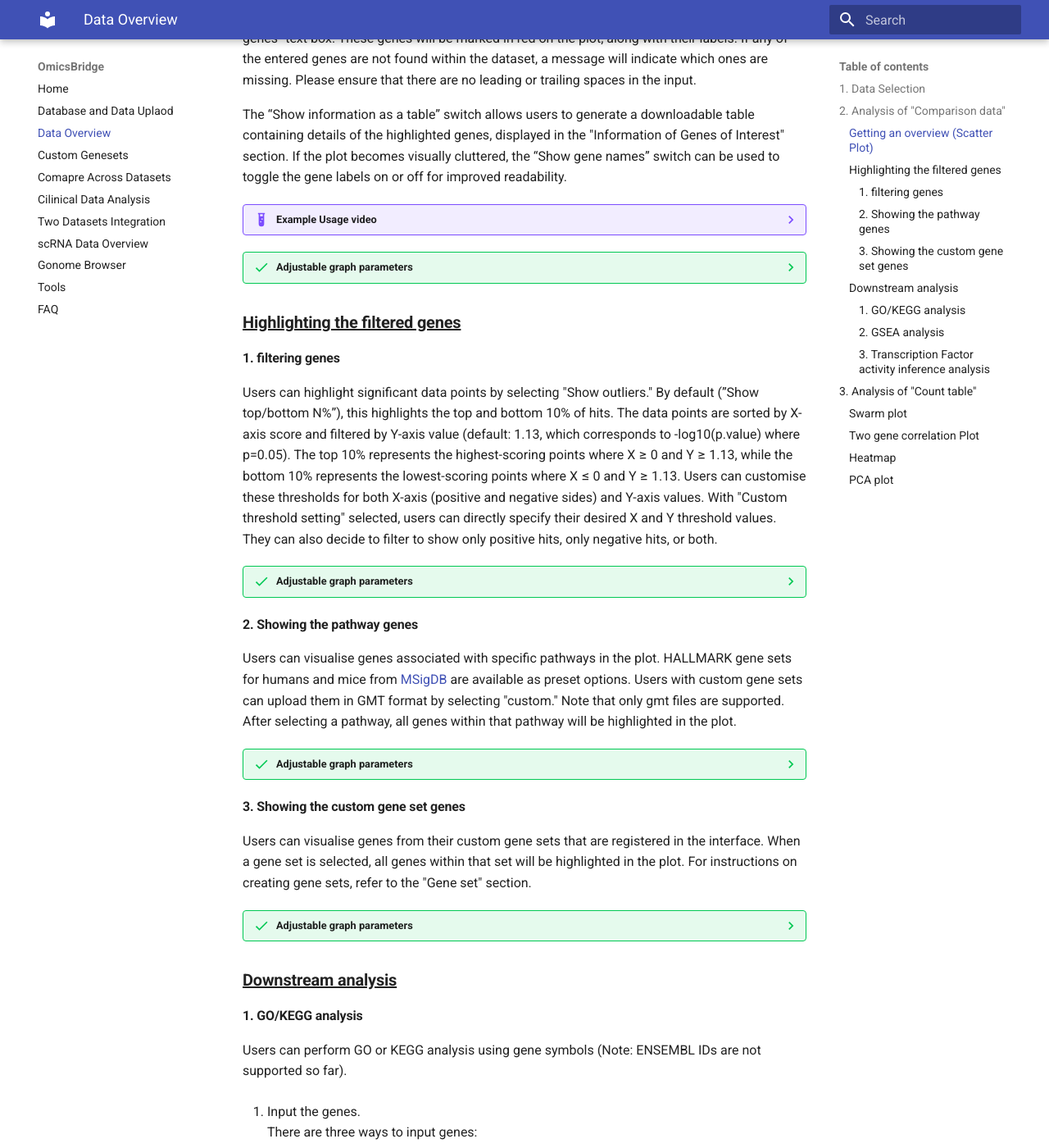
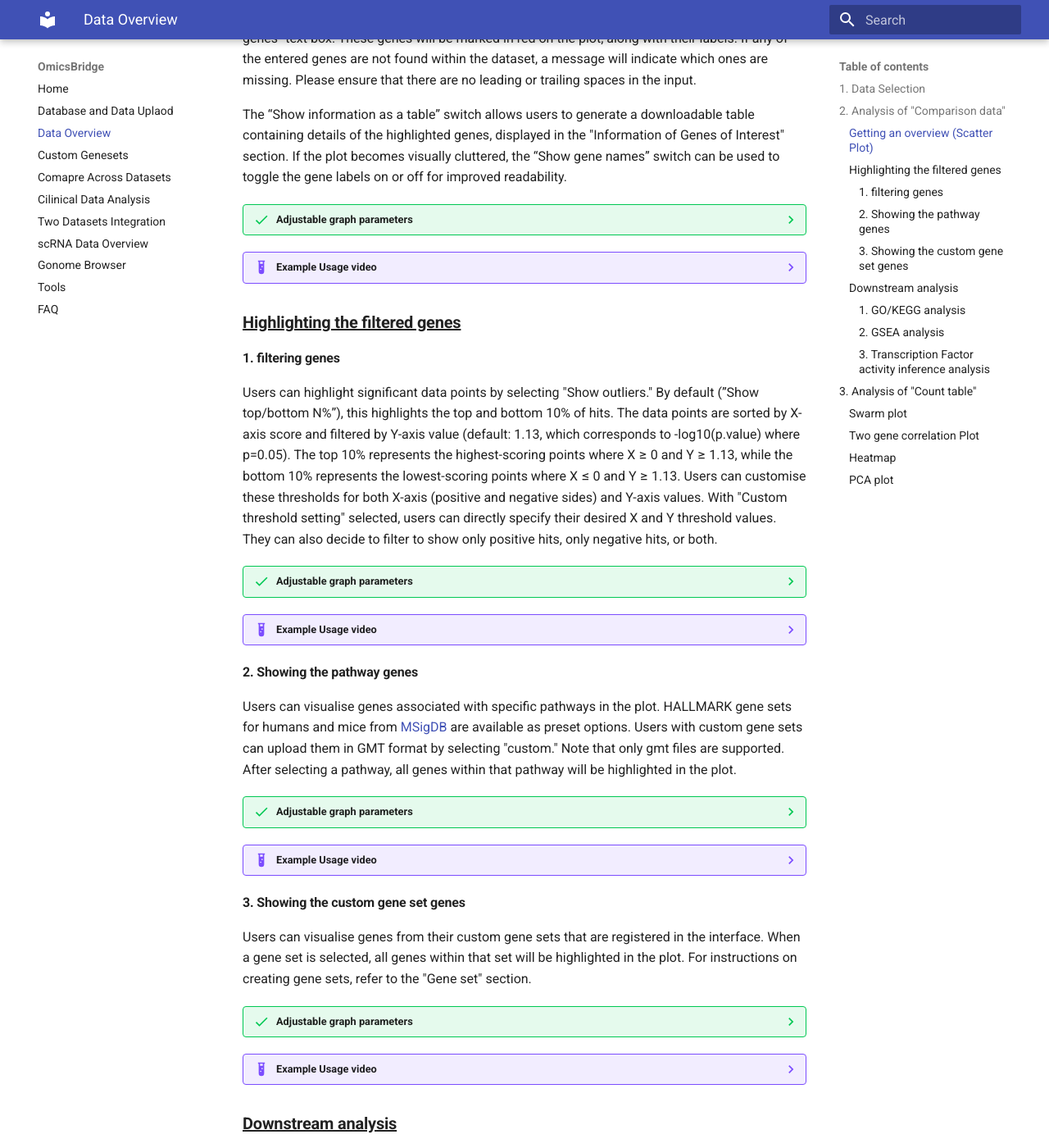
Before and after one commit to htsmto/OmicsBridge, an MkDocs documentation site: the page built from docs/Data_Overview.md, in a window 1280 px wide and 1400 px high, scrolled down 1068 px. Shown: the whole window at 82% size. Built offline with MkDocs 1.6.1 and Material for MkDocs 9.7.7, drawn with Linux system fonts in a browser that asks for light colours.

Commit message:
Updated the wiki

```diff
--- a/docs/Data_Overview.md
+++ b/docs/Data_Overview.md
@@ -22,11 +22,6 @@ To highlight specific genes of interest, users may input gene names—one per li
 
 The “Show information as a table” switch allows users to generate a downloadable table containing details of the highlighted genes, displayed in the "Information of Genes of Interest" section. If the plot becomes visually cluttered, the “Show gene names” switch can be used to toggle the gene labels on or off for improved readability.
 
-??? example  "Example Usage video"
-    <video width="1000" controls>
-    <source src="../videos/21_Overview_comparison_plot.mp4" type="video/mp4">
-    </video>
-
 ??? success  "Adjustable graph parameters"
     - The size of the figure. (width and height)
     - The size of all the dots and the highlighted dots.
@@ -35,6 +30,10 @@ The “Show information as a table” switch allows users to generate a download
     - Axis range control: Specify minimum and maximum values for x and y axes to zoom in on specific data regions.
     - White background option: The default is a grey background. Use this to switch to a white background.
 
+??? example  "Example Usage video"
+    <video width="1000" controls>
+    <source src="../videos/DataOverview_1_720.mp4" type="video/mp4">
+    </video>
 
 ### <u> **Highlighting the filtered genes** </u>
 
@@ -48,6 +47,11 @@ Users can highlight significant data points by selecting "Show outliers." By def
     - View filtered points in a downloadable table in the "Outliers Information" section below. Users can also access a simple list of filtered gene names for easy copying to other analyses ("Show the filtered genes information")
     - View the filtered data as a bar plot, sorted by X-axis value (e.g., LFC). The bars can be colored based on X-axis values, Y-axis values, or shown in plain grey. Any genes listed in the "Enter genes" box will be highlighted in red. ("Show in a bar plot")
 
+??? example  "Example Usage video"
+    <video width="1000" controls>
+    <source src="../videos/DataOverview_2_720.mp4" type="video/mp4">
+    </video>
+
 #### **2. Showing the pathway genes**
 Users can visualise genes associated with specific pathways in the plot. HALLMARK gene sets for humans and mice from [MSigDB](https://www.gsea-msigdb.org/gsea/msigdb) are available as preset options. Users with custom gene sets can upload them in GMT format by selecting "custom." Note that only gmt files are supported. After selecting a pathway, all genes within that pathway will be highlighted in the plot.
 
@@ -56,6 +60,12 @@ Users can visualise genes associated with specific pathways in the plot. HALLMAR
     - display information about filtered points in a table below ("Show the genes information")
     - change the highlighting colour ("Change the colour")
 
+??? example  "Example Usage video"
+    <video width="1000" controls>
+    <source src="../videos/DataOverview_3_720.mp4" type="video/mp4">
+    </video>
+
+
 #### **3. Showing the custom gene set genes**
 Users can visualise genes from their custom gene sets that are registered in the interface. When a gene set is selected, all genes within that set will be highlighted in the plot. For instructions on creating gene sets, refer to the "Gene set" section.
 
@@ -63,6 +73,11 @@ Users can visualise genes from their custom gene sets that are registered in the
     - Hide gene labels when the display becomes crowded ("Hide labels")
     - Display detailed information about the highlighted genes in the table below ("Show the genes information")
     - Customize the highlighting colour ("Change the colour")
+
+??? example  "Example Usage video"
+    <video width="1000" controls>
+    <source src="../videos/DataOverview_4_720.mp4" type="video/mp4">
+    </video>
 
 ### <u> **Downstream analysis** </u>
 
```
